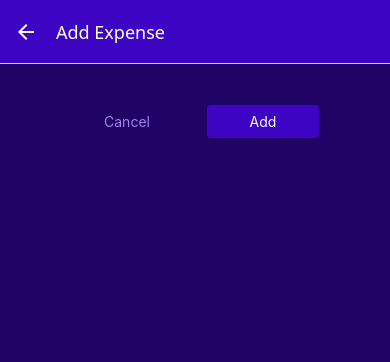
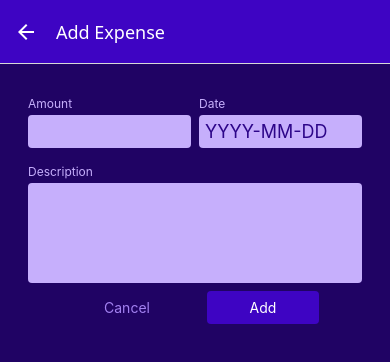
Before and after one commit to Yariki/expense-tracker-react-native, a React Native app: screen /ManageExpense in a window 390 px wide. Shown: the top 362 px of the page. Built offline with nearby package versions, Linux system fonts and the light colour scheme.

Commit message:
Added Handling user input and validation

```diff
--- a/app.json
+++ b/app.json
@@ -13,7 +13,8 @@
       "backgroundColor": "#ffffff"
     },
     "ios": {
-      "supportsTablet": true
+      "supportsTablet": true,
+      "jsEngine": "jsc"
     },
     "android": {
       "adaptiveIcon": {
@@ -21,10 +22,13 @@
         "backgroundColor": "#ffffff"
       },
       "edgeToEdgeEnabled": true,
-      "predictiveBackGestureEnabled": false
+      "predictiveBackGestureEnabled": false,
+      "jsEngine": "hermes",
+      "package": "com.anonymous.ExpenseTrackerApp"
     },
     "web": {
       "favicon": "./assets/favicon.png"
-    }
+    },
+    "jsEngine": "hermes"
   }
 }
--- a/components/ExpensesOutput/ExpenseItem.tsx
+++ b/components/ExpensesOutput/ExpenseItem.tsx
@@ -14,7 +14,7 @@ export const ExpenseItem: React.FC<ExpenseItemProps> = ({expense}) => {
 
     function expensePressHandler() {
         navigation.navigate('ManageExpense',{
-            expenseId: expense.id
+            expenseId: expense ? expense.id : null
         });
     }
 
--- a/components/ManageExpense/ExpenseForm.tsx
+++ b/components/ManageExpense/ExpenseForm.tsx
@@ -1,15 +1,150 @@
-import { View, Text } from "react-native"
+import { View, StyleSheet, Text } from "react-native"
+import { Input } from "./Input"
+import { useState } from "react"
+import { Button } from "../UI/Button";
+import { Expense } from "../../models/Expense";
+import { getFormattedDate } from "../../utils/date";
 
 export interface ExpenseFormProps {
+    buttonTitle: string;
+    onCancel: () => void;
+    onSubmit: (expenseData: Expense) => void;
+    defaultValues?: Expense;
+}
 
+export interface InputState<T> {
+    value: T;
+    isValid: boolean;
+}
+
+export interface  ExpenseFormState {
+    amount: InputState<string>;
+    date: InputState<string>;
+    description: InputState<string>;
 }
 
 export const ExpenseForm : React.FC<ExpenseFormProps>  = (props: ExpenseFormProps) => {
 
+    const [formState, setFormState] = useState<ExpenseFormState>({
+        amount: { value: props.defaultValues ? props.defaultValues.amount.toString() : '', isValid: true },
+        date: { value: props.defaultValues ? getFormattedDate(props.defaultValues.date) : '', isValid: true },
+        description: { value: props.defaultValues ? props.defaultValues.description : '', isValid: true }
+    });
+
+    const validators = {
+        amount: (value: string) => !isNaN(+value) && +value > 0,
+        date: (value: string) => !isNaN(new Date(value).getTime()),
+        description: (value: string) => value.trim().length > 0
+    }
+
+
+    function inputChangeHandler(inputIdentifier: keyof ExpenseFormState, enteredValue: string) {
+        console.log(enteredValue);
+        setFormState((curState) => {
+            return {
+                ...curState,
+                [inputIdentifier]: { value: enteredValue, isValid: validators[inputIdentifier](enteredValue) }
+            }
+        });
+    }
+
+    function submitHandler() {
+        const expenseData: Expense = {
+            amount: +formState.amount.value,
+            date: new Date(formState.date.value),
+            description: formState.description.value,
+            id: ''
+        }
+
+        const amountIsValid = validators.amount(formState.amount.value);
+        const dateIsValid = validators.date(formState.date.value);
+        const descriptionIsValid = validators.description(formState.description.value);
+
+        if(!amountIsValid || !dateIsValid || !descriptionIsValid) {
+            setFormState((curState) => {
+                return {
+                    amount: { value: curState.amount.value, isValid: amountIsValid },
+                    date: { value: curState.date.value, isValid: dateIsValid },
+                    description: { value: curState.description.value, isValid: descriptionIsValid }
+                }
+            }
+            );
+            return;
+        }
+
+        props.onSubmit(expenseData);
+    }
+
+
+    const formIsInvalid = !formState.amount.isValid || !formState.date.isValid || !formState.description.isValid;
 
     return <View>
-        <Text>Expense Form</Text>
+        <View style={styles.inputRow}>
+            <Input
+                style={styles.rowInput}
+                invalid={!formState.amount.isValid}
+                label="Amount" textInputConfig={{
+                    keyboardType: 'decimal-pad',
+                    onChangeText: (text) => inputChangeHandler('amount', text),
+                    value: formState.amount.value
+            }} />
+            <Input
+                style={styles.rowInput}
+                invalid={!formState.date.isValid}
+
+                label="Date" textInputConfig={{
+                    placeholder: 'YYYY-MM-DD',
+                    maxLength: 10,
+                    onChangeText: (text) => inputChangeHandler('date', text),
+                    value: formState.date.value
+            }} />
+
+        </View>
+        <Input label="Description"
+                invalid={!formState.description.isValid}
+                textInputConfig={{
+                multiline: true,
+                autoCorrect: true,
+                autoCapitalize: 'sentences',
+                onChangeText: (text) => inputChangeHandler('description', text),
+                value: formState.description.value
+        }} />
+        {
+            formIsInvalid
+            && <Text style={styles.errorStyle}>Invalid input values - please check your entered data!</Text>
+        }
+        <View style={styles.buttons}>
+            <Button style={styles.button} onPress={props.onCancel} mode='flat'>Cancel</Button>
+            <Button style={styles.button} onPress={submitHandler} >{props.buttonTitle}</Button>
+        </View>
     </View>
+}
 
 
-}
+const styles = StyleSheet.create({
+    inputRow:{
+        flexDirection: 'row',
+        justifyContent: 'space-between',
+    },
+    rowInput: {
+        flex: 1,
+    },
+    form: {
+        paddingTop: 40,
+    },
+    buttons: {
+        flexDirection: 'row',
+        justifyContent: 'center',
+        alignItems: 'center'
+    },
+    button: {
+        minWidth: 120,
+        marginHorizontal: 8
+
+    },
+    errorStyle: {
+        color: 'red',
+        textAlign: 'center',
+        marginVertical: 8
+    }
+})
--- a/components/ManageExpense/Input.tsx
+++ b/components/ManageExpense/Input.tsx
@@ -1,16 +1,58 @@
-import { TextInput, View, Text } from "react-native"
+import { TextInput, View, Text, StyleSheet } from "react-native"
+import { GlobalStyles } from "../../constans/styles"
 
 
 export interface InputProps {
     label: string
-    textInputConfig: React.ComponentProps<typeof TextInput>
+    textInputConfig?: React.ComponentProps<typeof TextInput>
+    style?: any
+    invalid?: boolean
 }
 
 export const Input : React.FC<InputProps>  = (props: InputProps) => {
 
-    return <View>
-        <Text>{props.label}</Text>
-        <TextInput  {...props.textInputConfig} />
+    let inputStyles = [styles.input];
+    if(props.textInputConfig?.multiline) {
+        inputStyles.push(styles.inputMultiline);
+    }
+    if(props.invalid) {
+        inputStyles.push(styles.invalidInput);
+    }
+
+    return <View style={[styles.inputContainer, props.style]}>
+        <Text style={[styles.label, props.invalid && styles.invalidLabel]}>{props.label}</Text>
+        <TextInput style={inputStyles}
+            {...props.textInputConfig} />
     </View>
 
 }
+
+const styles = StyleSheet.create({
+    inputContainer: {
+        marginVertical: 8,
+        marginHorizontal: 4,
+    },
+    label: {
+        fontSize: 12,
+        color: GlobalStyles.colors.primary100,
+        marginBottom: 4,
+    },
+    input: {
+        backgroundColor: GlobalStyles.colors.primary100,
+        padding: 6,
+        borderRadius: 4,
+        fontSize: 18,
+        color: GlobalStyles.colors.primary700,
+    },
+    inputMultiline: {
+        minHeight: 100,
+        textAlignVertical: 'top',
+    },
+    invalidLabel: {
+        color: GlobalStyles.colors.error500,
+    },
+    invalidInput: {
+        backgroundColor: GlobalStyles.colors.error50,
+        color: GlobalStyles.colors.error500,
+    }
+});
--- a/constans/dummyData.ts
+++ b/constans/dummyData.ts
@@ -66,5 +66,19 @@ export const DUMMY_EXPENSES :  Expense[] = [
         description: 'Something else 3',
         amount: 299.99,
         date: new Date('2026-03-16')
+    },
+   {
+        id: 'e12',
+        description: 'Something else 4',
+        amount: 399.99,
+        date: new Date('2026-03-18')
+    },
+    {
+        id: 'e13',
+        description: 'Something else 5',
+        amount: 499.99,
+        date: new Date('2026-03-20')
     }
+
+
 ];
--- a/package.json
+++ b/package.json
@@ -4,8 +4,8 @@
   "main": "index.ts",
   "scripts": {
     "start": "expo start",
-    "android": "expo start --android",
-    "ios": "expo start --ios",
+    "android": "expo run:android",
+    "ios": "expo run:ios",
     "web": "expo start --web"
   },
   "dependencies": {
--- a/screens/ManageExpense.tsx
+++ b/screens/ManageExpense.tsx
@@ -2,8 +2,9 @@ import React, { useContext, useLayoutEffect } from 'react';
 import { Text, View, StyleSheet, TextInput } from 'react-native';
 import { IconButton } from '../components/UI/IconButtun';
 import { GlobalStyles } from '../constans/styles';
-import { Button } from '../components/UI/Button';
 import { ExpenseContext } from '../store/ExpensesContext';
+import { ExpenseForm } from '../components/ManageExpense/ExpenseForm';
+import { Expense } from '../models/Expense';
 
 
 export interface ManageExpenseProps extends React.ComponentProps<any> {
@@ -16,6 +17,8 @@ export const ManageExpense:  React.FC<ManageExpenseProps> = ({route, navigation}
     const expenseId = route.params?.expenseId;
     const isEditing = !!expenseId;
     const expenseCtx = useContext(ExpenseContext);
+
+    const expense = expenseCtx.expenses.find((expense) => expense.id === expenseId);
 
     useLayoutEffect(() => {
         navigation.setOptions({
@@ -34,19 +37,11 @@ export const ManageExpense:  React.FC<ManageExpenseProps> = ({route, navigation}
         navigation.goBack();
     }
 
-    function confirmHandler() {
+    function confirmHandler(data: Expense) {
         if(isEditing) {
-            expenseCtx.updateExpense(expenseId,{
-                description: 'Test !!',
-                amount: 19.99,
-                date: new Date('2026-03-15')
-            });
+            expenseCtx.updateExpense(expenseId,data);
         }else {
-            expenseCtx.addExpense({
-                description: 'Test',
-                amount: 19.99,
-                date: new Date('2026-03-15')
-            });
+            expenseCtx.addExpense(data);
         }
 
          navigation.goBack();
@@ -54,12 +49,13 @@ export const ManageExpense:  React.FC<ManageExpenseProps> = ({route, navigation}
 
 
     return <View style={styles.container}>
-        <TextInput />
 
-        <View style={styles.buttons}>
-            <Button style={styles.button} onPress={cancelHandler} mode='flat'>Cancel</Button>
-            <Button style={styles.button} onPress={confirmHandler} >{isEditing ? 'Update' : 'Add'}</Button>
-        </View>
+        <ExpenseForm
+            buttonTitle={isEditing ? 'Update' : 'Add'}
+            onCancel={cancelHandler}
+            onSubmit={confirmHandler}
+            defaultValues={expense}
+        />
 
         {isEditing ?
         <View style={styles.deleteContainer}>
@@ -80,16 +76,6 @@ const styles = StyleSheet.create({
         padding: 24,
         backgroundColor: GlobalStyles.colors.primary800
     },
-    buttons: {
-        flexDirection: 'row',
-        justifyContent: 'center',
-        alignItems: 'center'
-    },
-    button: {
-        minWidth: 120,
-        marginHorizontal: 8
-
-    },
     deleteContainer: {
         marginTop: 16,
         paddingTop: 8,
--- a/utils/date.ts
+++ b/utils/date.ts
@@ -1,8 +1,6 @@
 export function getFormattedDate(date: Date): string {
-    const day = date.getDate().toString().padStart(2, '0');
-    const month = (date.getMonth() + 1).toString().padStart(2, '0');
-    const year = date.getFullYear();
-    return `${year}-${month}-${day}`;
+    const dateStr = date.toISOString().split('T')[0];
+    return dateStr;
 }
 
 export function getDateMinusDays(date: Date, days: number): Date {
```
